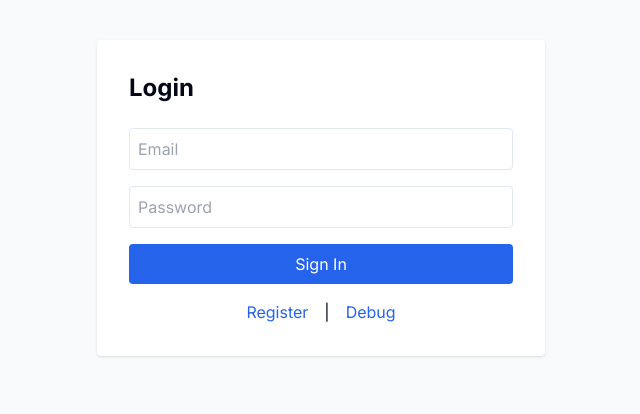
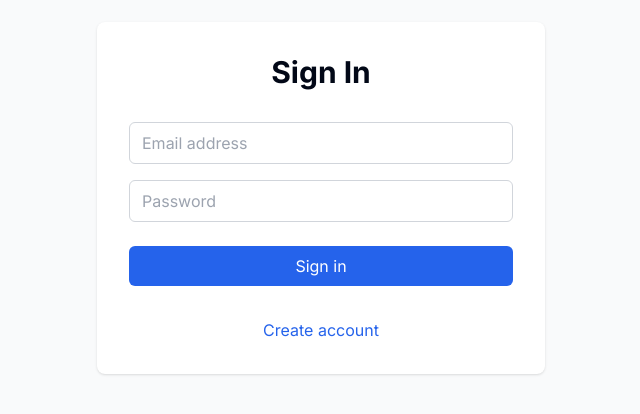
Before and after one commit to sbyiadom/Stratavax-Learning-Management-System, a Next.js app: page /login in a window 1280 px wide. Shown: the part 202-616 px from the top of the page, without its empty margins (319-959 px from the left). Built offline with nearby package versions, Linux system fonts and the light colour scheme.

Commit message:
Update page.tsx

```diff
--- a/app/login/page.tsx
+++ b/app/login/page.tsx
@@ -3,6 +3,7 @@
 import { useState } from 'react'
 import { createClient } from '@/lib/supabase'
 import { useRouter } from 'next/navigation'
+import Link from 'next/link'
 
 export default function LoginPage() {
   const [email, setEmail] = useState('')
@@ -12,7 +13,7 @@ export default function LoginPage() {
   const router = useRouter()
   const supabase = createClient()
 
-  const handleSubmit = async (e: React.FormEvent) => {
+  const handleLogin = async (e: React.FormEvent) => {
     e.preventDefault()
     setLoading(true)
     setError('')
@@ -33,47 +34,52 @@ export default function LoginPage() {
 
   return (
     <div className="min-h-screen flex items-center justify-center bg-gray-50">
-      <div className="max-w-md w-full p-8 bg-white rounded shadow">
-        <h1 className="text-2xl font-bold mb-6">Login</h1>
+      <div className="max-w-md w-full space-y-8 p-8 bg-white rounded-lg shadow">
+        <div>
+          <h2 className="text-3xl font-bold text-center">Sign In</h2>
+        </div>
 
         {error && (
-          <div className="bg-red-50 text-red-600 p-3 rounded mb-4">
+          <div className="bg-red-50 text-red-600 p-3 rounded-md text-sm">
             {error}
           </div>
         )}
 
-        <form onSubmit={handleSubmit}>
+        <form className="mt-8 space-y-6" onSubmit={handleLogin}>
+          <div className="space-y-4">
             <input
               type="email"
-            placeholder="Email"
               value={email}
               onChange={(e) => setEmail(e.target.value)}
-            className="w-full p-2 border rounded mb-4"
+              placeholder="Email address"
               required
+              className="w-full px-3 py-2 border border-gray-300 rounded-md"
               disabled={loading}
             />
             <input
               type="password"
-            placeholder="Password"
               value={password}
               onChange={(e) => setPassword(e.target.value)}
-            className="w-full p-2 border rounded mb-4"
+              placeholder="Password"
               required
+              className="w-full px-3 py-2 border border-gray-300 rounded-md"
               disabled={loading}
             />
+          </div>
+
           <button
             type="submit"
             disabled={loading}
-            className="w-full py-2 bg-blue-600 text-white rounded hover:bg-blue-700 disabled:opacity-50"
+            className="w-full py-2 px-4 bg-blue-600 text-white rounded-md hover:bg-blue-700 disabled:opacity-50"
           >
-            {loading ? 'Signing in...' : 'Sign In'}
+            {loading ? 'Signing in...' : 'Sign in'}
           </button>
         </form>
 
-        <div className="mt-4 text-center space-x-4">
-          <a href="/register" className="text-blue-600">Register</a>
-          <span>|</span>
-          <a href="/debug" className="text-blue-600">Debug</a>
+        <div className="text-center space-x-4">
+          <Link href="/register" className="text-blue-600 hover:underline">
+            Create account
+          </Link>
         </div>
       </div>
     </div>
```
Lines whose indentation alone changed are shown as unchanged.
